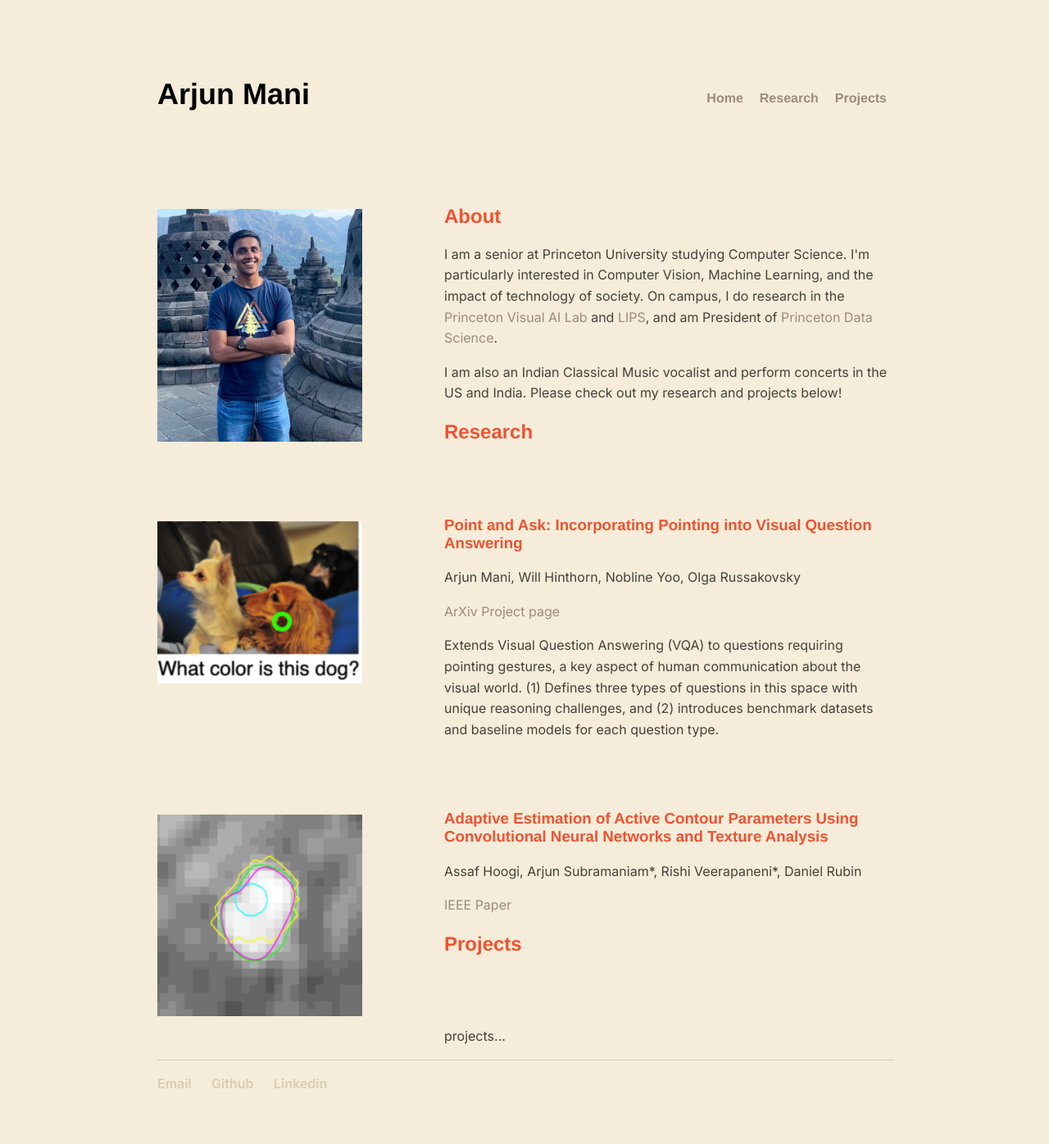
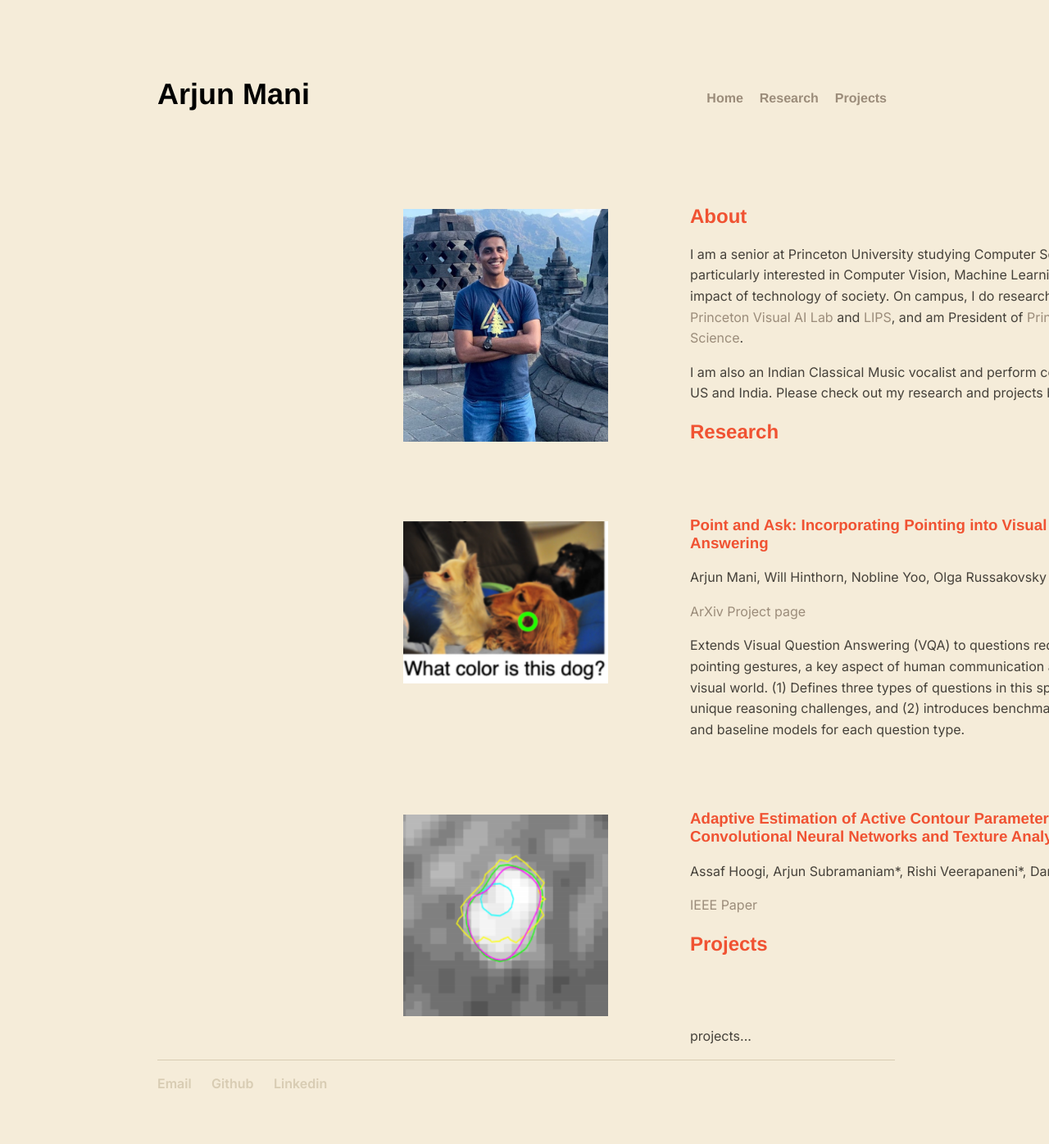
Before and after one commit to arjun-mani/arjun-mani.github.io, a Jekyll site: the page built from index.html, in a window 1280 px wide. Shown: the whole page at 82% size. Built offline with Jekyll 4.4.1, drawn with Linux system fonts in a browser that asks for light colours; some web fonts are replaced.

Commit message:
Update main.css

```diff
--- a/css/main.css
+++ b/css/main.css
@@ -267,6 +267,7 @@ figcaption {
 }
 
 .about {
+  padding-left: 300px;
   padding-top: 50px;
   width: 90%;
   min-width: 900px;
```
